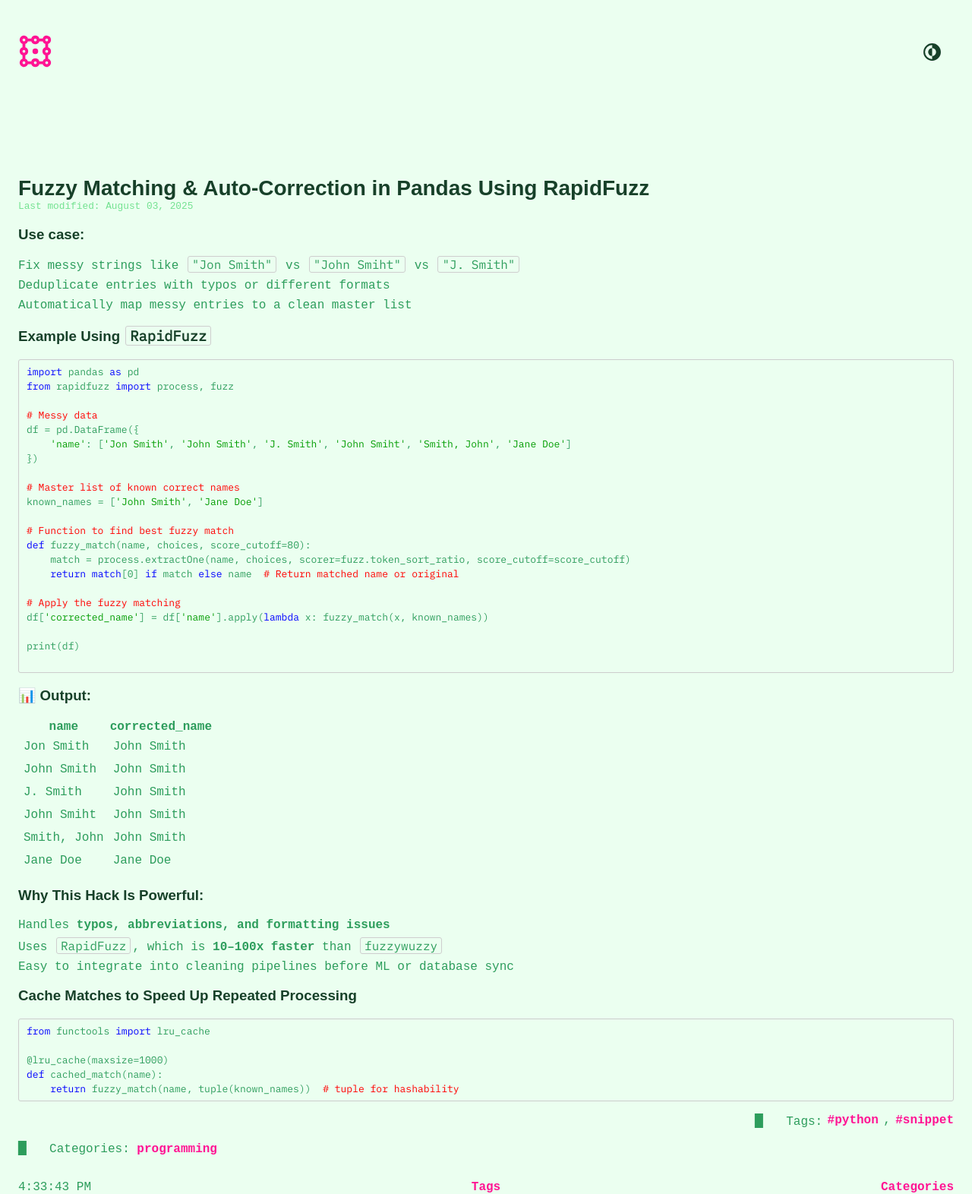
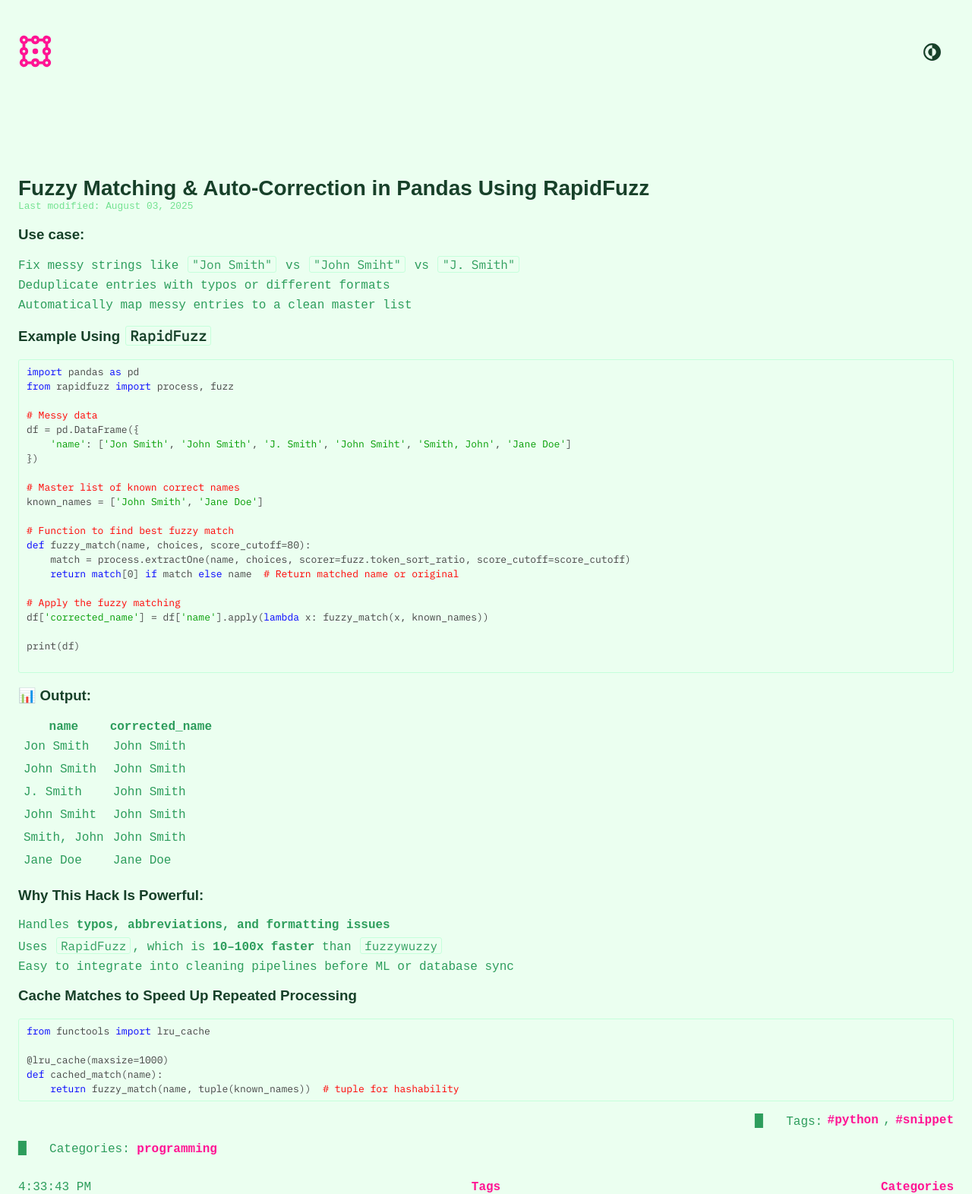
Before and after one commit to dduyg/5566677, a Jekyll site: the page built from _notes/FuzzyMatchingRapidFuzz.md, in a window 1280 px wide. Shown: the whole page at 76% size. Built offline with Jekyll 4.4.1, drawn with Linux system fonts in a browser that asks for light colours; some web fonts are replaced.

Commit message:
Update main.css

```diff
--- a/assets/main.css
+++ b/assets/main.css
@@ -4,7 +4,7 @@
   -webkit-tap-highlight-color: transparent;
 }
 ::-moz-selection, ::selection {
-  background: color-mix(in srgb, var(--tertiary) 60%, #fff0);
+  background: var(--selecting);
   color: var(--darkgray);
 }
 :root {
@@ -16,6 +16,7 @@
   --secondary: #ff1493;
   --tertiary: #d373ff;
   --highlight: #ff149326;
+  --selecting: #DEABFA;
 }
 [data-theme="dark"] {
   --light: #0c2614;
@@ -26,6 +27,7 @@
   --secondary: #ff47b6;
   --tertiary: #b73fff;
   --highlight: #ff47b626;
+  --selecting: #6F319C;
 }
 @font-face {
   font-family: 'Sligoil';
@@ -197,7 +199,7 @@ code, tt {
   margin: 0 2px;
   padding: 0 5px;
   white-space: nowrap;
-  border: 1px solid #cecece;
+  border: 1px solid var(--lightgray);
   border-radius: 3px;
 }
 pre code {
@@ -208,8 +210,9 @@ pre code {
   background: transparent;
 }
 pre {
-  border: 1px solid #cccccc;
+  border: 1px solid var(--lightgray);
   font-size: 13px;
+  color: #444444;
   line-height: 19px;
   overflow-x: auto;
   -webkit-overflow-scrolling: touch;
```
